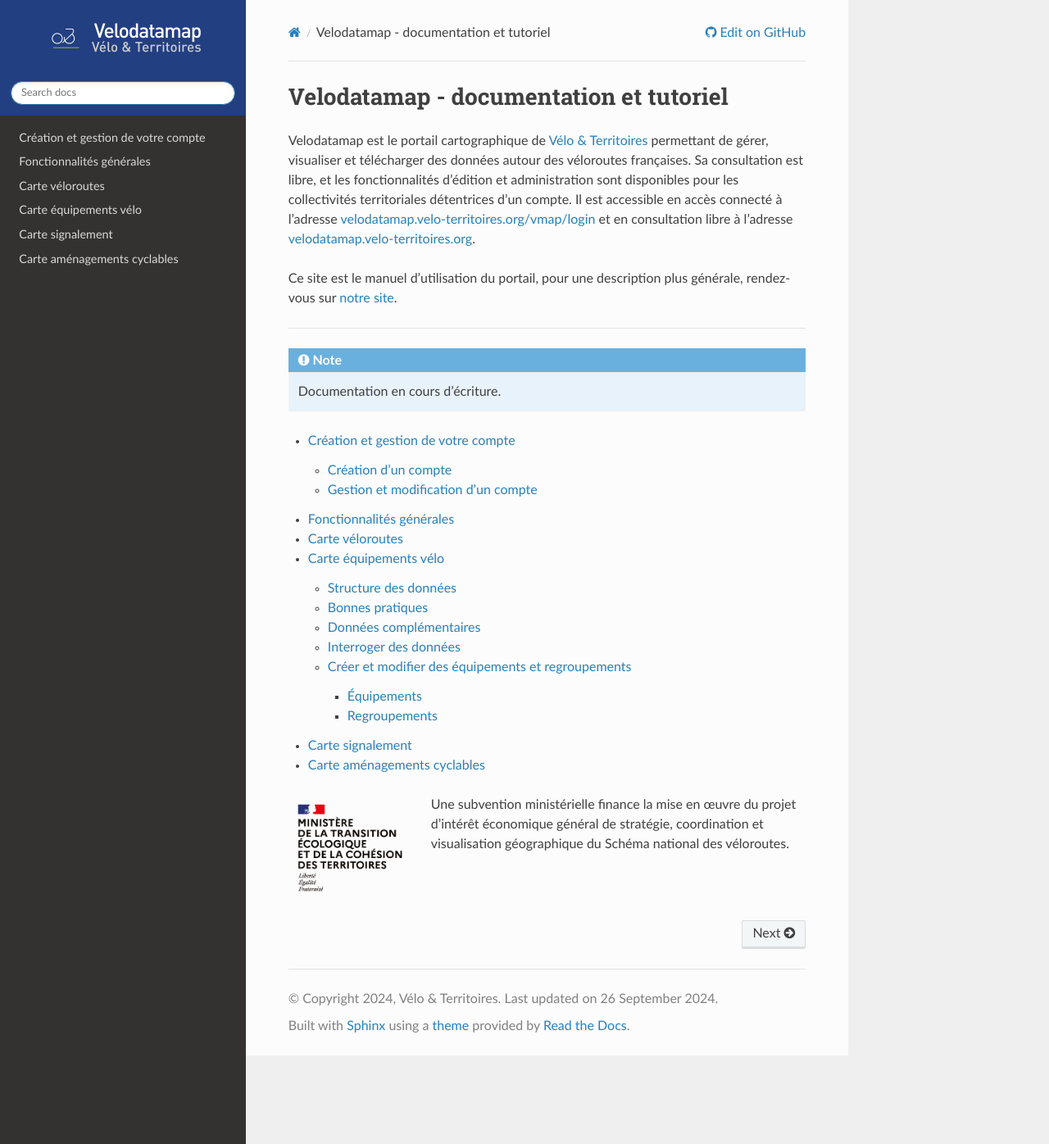
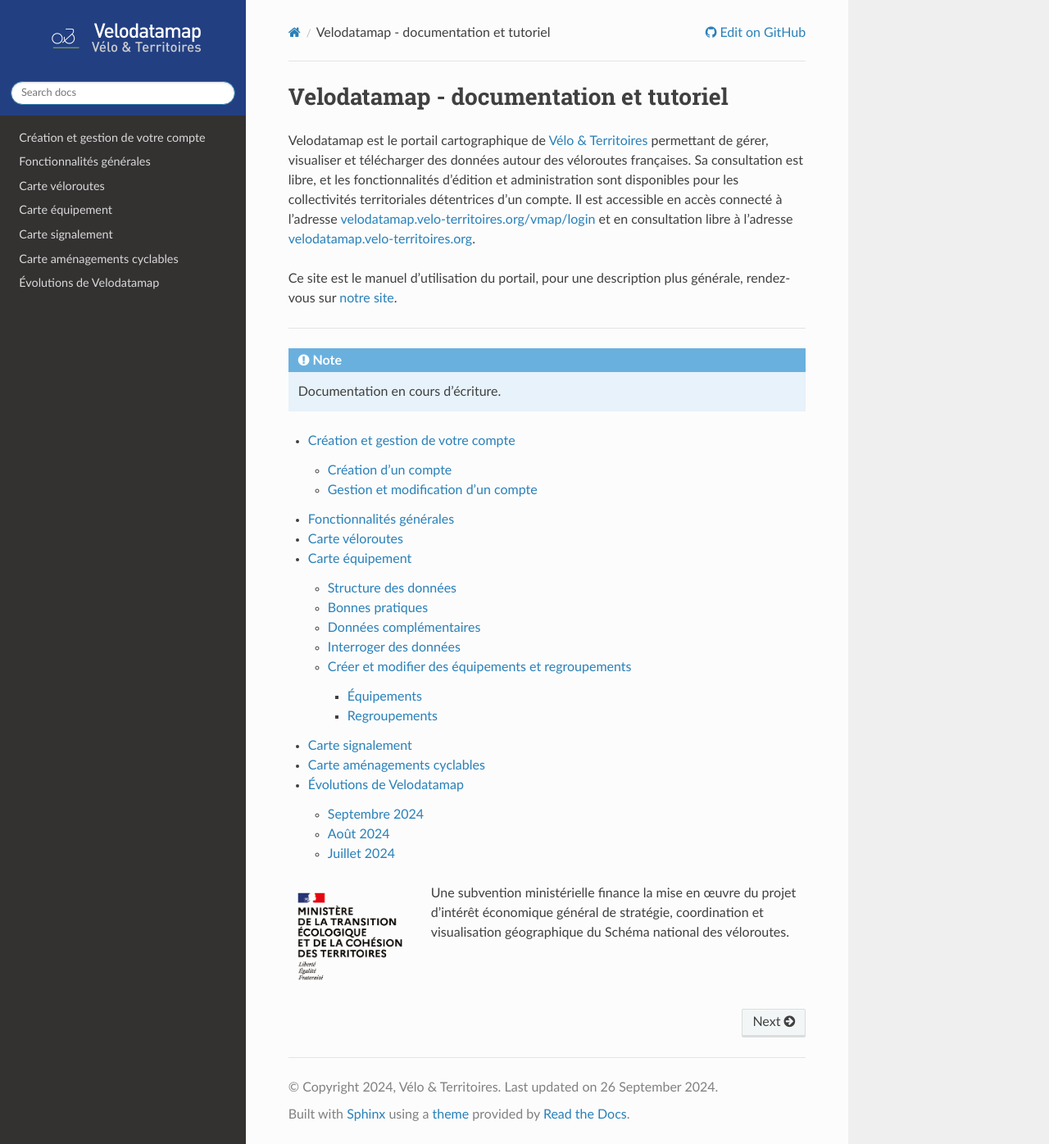
Before and after one commit to reseauvelomarche/velodatamap.readthedocs.io, a Sphinx documentation site: the page built from docs/source/index.rst, in a window 1280 px wide and 1396 px high. Shown: the whole window at 82% size. Built offline with Sphinx 7.4.7 and the Read the Docs theme 2.0.0, drawn with Linux system fonts in a browser that asks for light colours.

Commit message:
Ajout des évolutions de Velodatamap

```diff
--- a/docs/source/Carte équipements vélo.rst
+++ b/docs/source/Carte équipement.rst
@@ -1,5 +1,5 @@
-Carte équipements vélo
-======================
+Carte équipement
+================
 
 .. |ajouter| image:: images/icons/ajouter.png
             :height: 30
@@ -13,7 +13,7 @@
 Cette carte vous permet de visualiser, gérer et télécharger les données sur les équipements vélo, halte repos et aires de services de votre collectivité.
 Vélo & Territoires a participé à la création d'un `référentiel <https://www.velo-territoires.org/politiques-cyclables/data-velo-modeles-donnees/referentiel-donnees-equipements-velo/>`_ visant à harmoniser le recensement et la description de ces infrastructures essentielles au séjour des cyclistes. Velodatamap est une implémentation de ce référentiel, s'appuyant sur la fiche-action n°8 « Équipements, aires de services et haltes repos », produite en janvier 2022.
 
-La carte « Équipements vélo » a trois utilités principales :
+La carte « Équipement » a trois utilités principales :
 
 - visualiser les équipements et regroupements d'équipements le long des véloroutes françaises (accessible sans compte) ;
 - ajouter des données pour permettre leur diffusion ou planifier une politique d'implantation d'équipements (nécessite un compte attribué aux collectivités territoriales si besoin) ;
--- a/docs/source/index.rst
+++ b/docs/source/index.rst
@@ -18,9 +18,10 @@
    Création et gestion de votre compte
    Fonctionnalités générales
    Carte véloroutes
-   Carte équipements vélo
+   Carte équipement
    Carte signalement
    Carte aménagements cyclables
+   Évolutions de Velodatamap
 
 
 .. image:: images/logo_ministere.png
```
Also changed, not shown: docs/source/Évolutions de Velodatamap.rst (added, +64 -0 lines).
